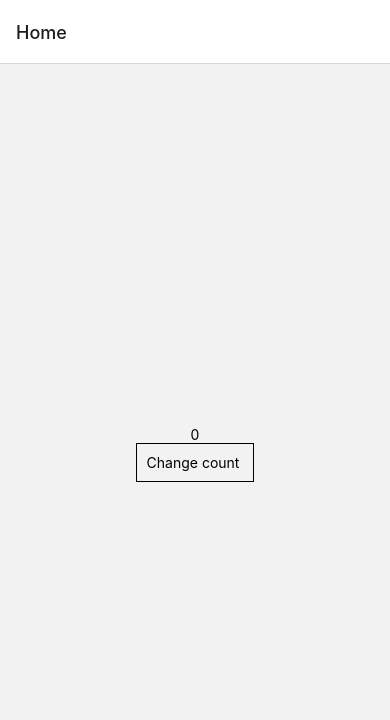
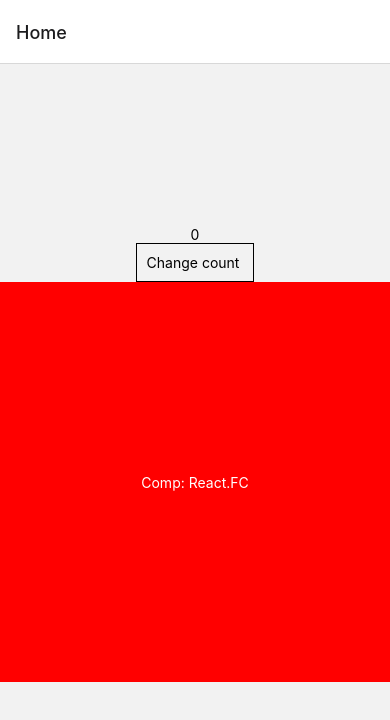
Before and after one commit to raisrazzaq/TypeScript, a React Native app: screen /Home in a window 390 px wide. Shown: the top 720 px of the page. Built offline with nearby package versions, Linux system fonts and the light colour scheme.

Commit message:
useContext in typesScript

```diff
--- /dev/null
+++ b/src/components/Comp.tsx
@@ -0,0 +1,21 @@
+import {View, Text} from 'react-native';
+import React, {useContext} from 'react';
+import {MyContext} from '../screens/StyleContext';
+
+const Comp: React.FC = () => {
+  const value = useContext(MyContext);
+  return (
+    <View
+      style={{
+        backgroundColor: value.bg,
+        justifyContent: 'center',
+        alignItems: 'center',
+        width: '100%',
+        height: 400,
+      }}>
+      <Text style={{color: value.color}}>Comp: React.FC</Text>
+    </View>
+  );
+};
+
+export default Comp;
--- a/src/screens/Home.tsx
+++ b/src/screens/Home.tsx
@@ -3,6 +3,8 @@ import React, {useReducer, useState} from 'react';
 import {StackNavigationProp} from '@react-navigation/stack';
 import {RootStackParamsList} from '../../App';
 import {act} from 'react-test-renderer';
+import Comp from '../components/Comp';
+import {StyleProvider} from './StyleContext';
 
 interface HomeScreenProps {
   navigation: StackNavigationProp<RootStackParamsList, 'Home'>;
@@ -29,6 +31,7 @@ const reducer = (state: MyState, action: Action): MyState => {
 const Home = ({navigation}: HomeScreenProps) => {
   const [state, dispatch] = useReducer(reducer, initialState);
   return (
+    <StyleProvider>
       <View style={{flex: 1, justifyContent: 'center', alignItems: 'center'}}>
         <Text style={{color: 'black'}}>{state.count}</Text>
         <Text
@@ -38,7 +41,9 @@ const Home = ({navigation}: HomeScreenProps) => {
           }}>
           Change count{' '}
         </Text>
+        <Comp />
       </View>
+    </StyleProvider>
 
     // <View>
     //   <Text
--- /dev/null
+++ b/src/screens/StyleContext.tsx
@@ -0,0 +1,16 @@
+import {createContext} from 'react';
+const context = {
+  bg: 'red',
+  color: 'white',
+};
+type MyContextTypes = {
+  bg: string;
+  color: string;
+};
+type StyleProvideProps = {
+  children: ReactNode;
+};
+export const MyContext = createContext<MyContextTypes>(context);
+export const StyleProvider = ({children}: StyleProvideProps) => {
+  return <MyContext.Provider value={context}>{children}</MyContext.Provider>;
+};
```
Lines whose indentation alone changed are shown as unchanged.
